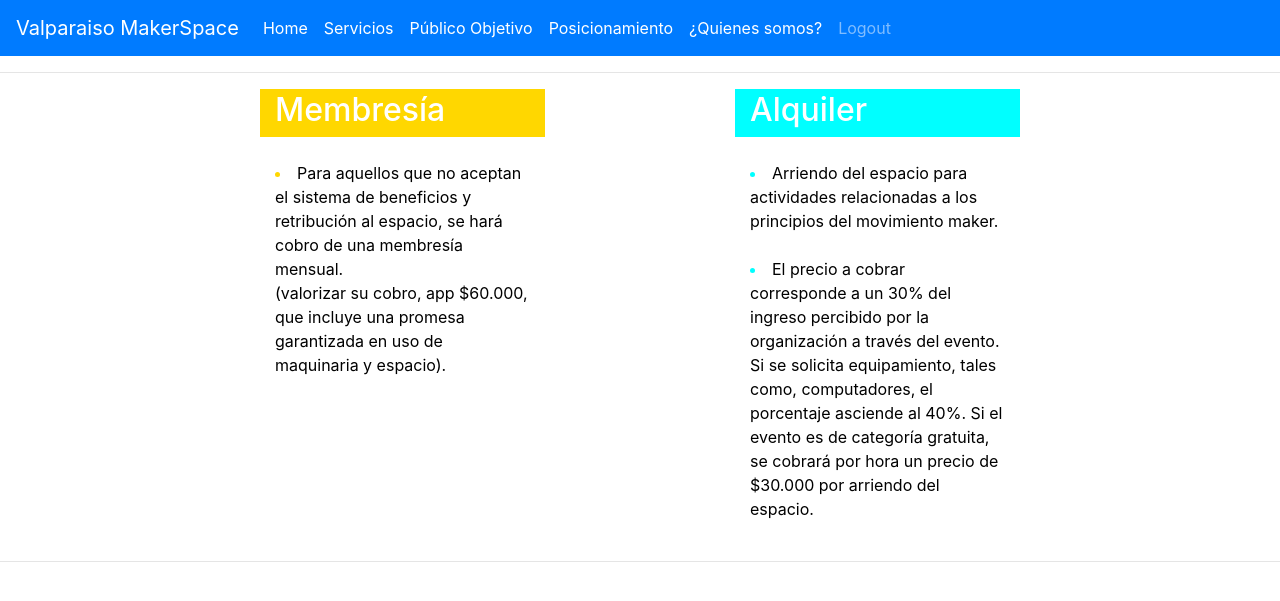
After one commit to Dark3ro/tallerSW, a Django app: page /gestion/membresia in a window 1280 px wide. The commit adds this page. Shown: the top 601 px of the page. Run offline with Django 3.2, Linux system fonts and the light colour scheme; the visitor is signed in with stand-in values (Sample User, id 1); some libraries are stand-ins or nearby versions.

Commit message:
Contenido estático terminado? falta darle el formato del maker

```diff
--- /dev/null
+++ b/main/templates/membresia.html
@@ -0,0 +1,58 @@
+{% extends 'base.html' %}
+
+{% block title %}Membresía y Alquiler{% endblock %}
+
+{% block content %}
+
+<div class="container">
+  <div class="row">
+    <div class="col-sm-2">
+    </div>
+
+    <div class="col-sm-3" style="background-color:gold;">
+      <a><h2 style="color:white"><span class="align-middle">Membresía</span></h2></a>
+    </div>
+
+    <div class="col-sm-2">
+    </div>
+
+    <div class="col-sm-3" style="background-color:cyan;">
+      <a"><h2 style="color:white"><span class="align-middle">Alquiler</span></h2></a>
+    </div>
+  </div>
+  <br>
+
+  <div class="row">
+    <div class="col-sm-2">
+    </div>
+
+    <div class="col-sm-3">
+      <li id="selectora"><span id="texto">Para aquellos que no aceptan el sistema de
+                                    beneficios y retribución al espacio, se hará
+                                    cobro de una membresía mensual. <br>(valorizar su
+                                    cobro, app $60.000, que incluye una promesa
+                                    garantizada en uso de maquinaria y espacio).
+      </span></li>
+    </div>
+
+    <div class="col-sm-2">
+    </div>
+
+    <div class="col-sm-3">
+      <li id=selectorc><span id="texto">Arriendo del espacio para actividades
+                                        relacionadas a los principios del
+                                        movimiento maker.</span></li>
+      <br>
+      <li id=selectorc><span id="texto">El precio a cobrar corresponde a un 30%
+                                        del ingreso percibido por la organización
+                                        a través del evento. Si se solicita equipamiento,
+                                        tales como, computadores, el porcentaje asciende
+                                        al 40%. Si el evento es de categoría gratuita,
+                                        se cobrará por hora un precio de $30.000 por
+                                        arriendo del espacio.</span></li>
+    </div>
+  </div>
+  <br>
+</div>
+
+{% endblock %}
--- a/main/urls.py
+++ b/main/urls.py
@@ -28,6 +28,8 @@ urlpatterns = [
     path('retribucion', views.retribucion, name='retribucion'),
     path('prototipado', views.prototipado, name='prototipado'),
     path('area_extension', views.area_extension, name='area_extension'),
+    path('membresia',views.membresia, name='membresia'),
+    path('investigacion',views.investigacion, name='investigacion'),
     #tags
     path('tags', views.tags, name="tags"),
     path('crear_tag', views.crear_tag, name='crear_tag'),
--- a/main/views.py
+++ b/main/views.py
@@ -39,6 +39,14 @@ def prototipado(request):
 @login_required
 def area_extension(request):
     return render(request, 'area_extension.html')
+
+@login_required
+def membresia(request):
+    return render(request, 'membresia.html')
+
+@login_required
+def investigacion(request):
+    return render(request, 'investigacion.html')
 #----------------------------------------------------------------------
 @login_required()
 def tags(request):
```
Also changed, not shown: main/templates/area_extension.html (+44 -0 lines), main/templates/investigacion.html (added, +40 -0 lines), main/templates/servicios.html (+12 -0 lines).
